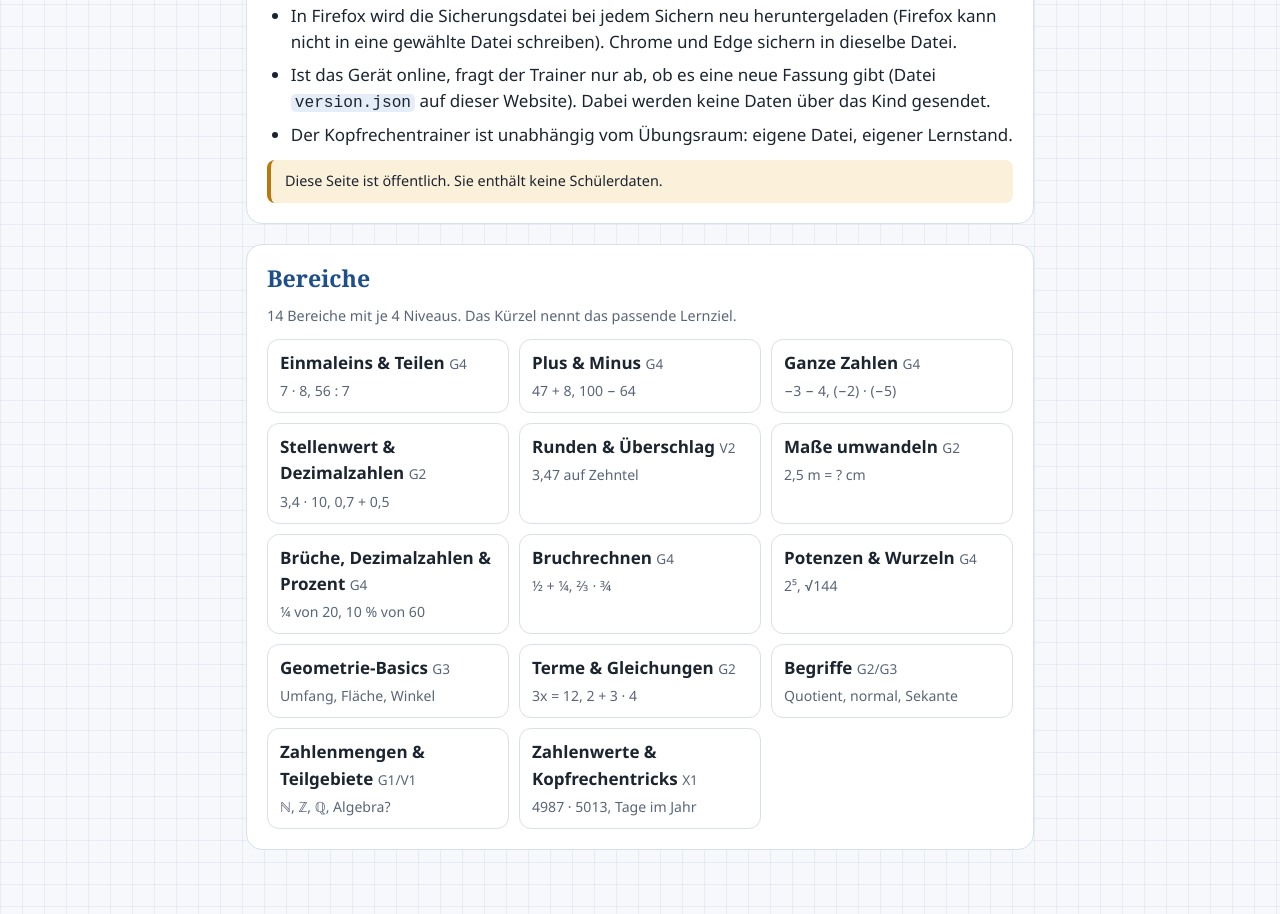
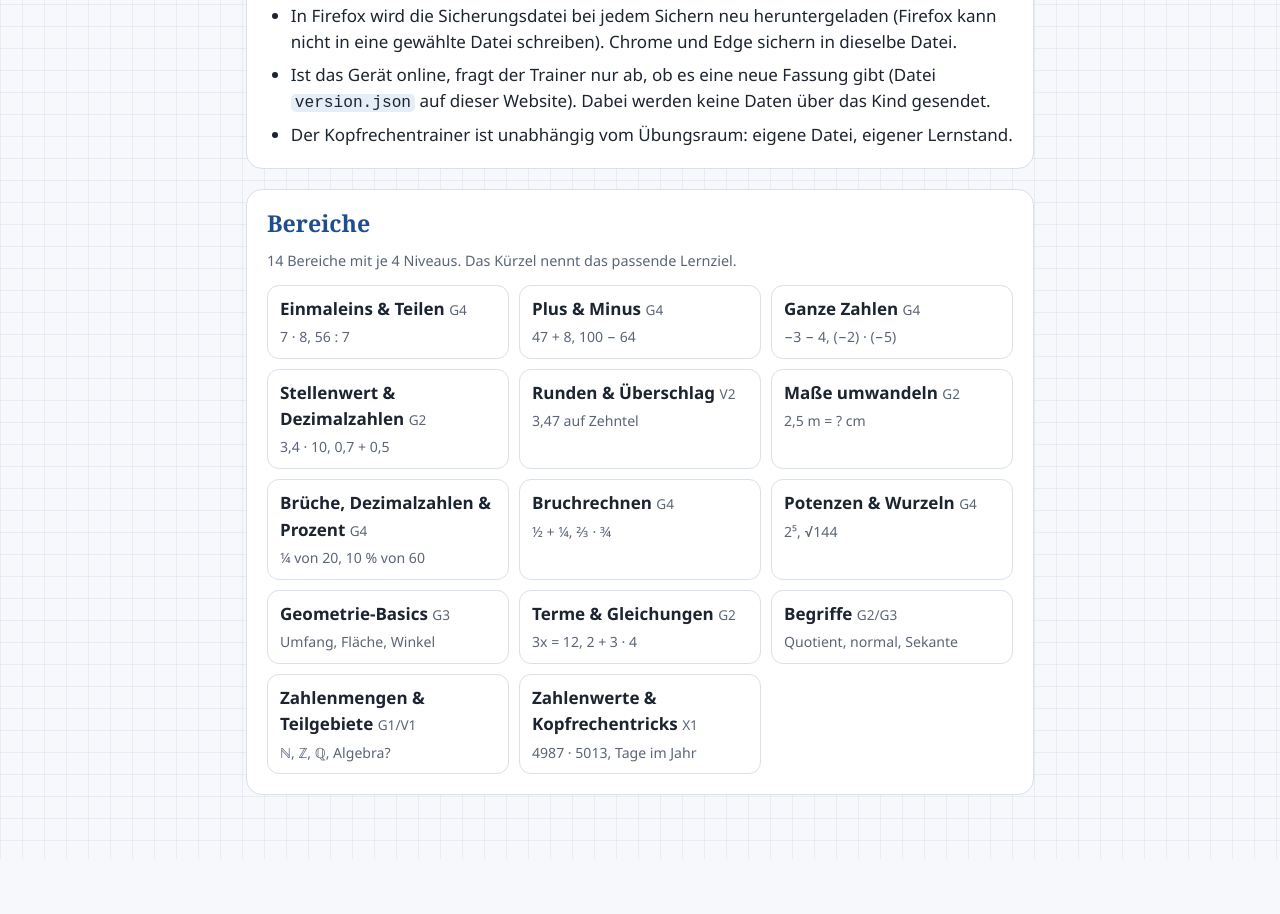
Before and after one commit to ediqat/ediqat.github.io, a plain HTML site: page mathe/kopfrechnen/index.html in a window 1280 px wide. Shown: the part 1294-2208 px from the top of the page. After the commit the page ends 2153 px from the top, so only its background shows below. Drawn offline with Linux system fonts and the light colour scheme.

Commit message:
Kopfrechentrainer-Downloadseite: Hinweis öffentlich entfernt

```diff
--- a/mathe/kopfrechnen/index.html
+++ b/mathe/kopfrechnen/index.html
@@ -89,7 +89,6 @@ code{font-size:.95em;background:var(--ink-soft);border-radius:5px;padding:0 4px}
     <li>Ist das Gerät online, fragt der Trainer nur ab, ob es eine neue Fassung gibt (Datei <code>version.json</code> auf dieser Website). Dabei werden keine Daten über das Kind gesendet.</li>
     <li>Der Kopfrechentrainer ist unabhängig vom Übungsraum: eigene Datei, eigener Lernstand.</li>
   </ul>
-  <p class="hinweis small">Diese Seite ist öffentlich. Sie enthält keine Schülerdaten.</p>
 </section>
 
 <section class="sheet">
```
